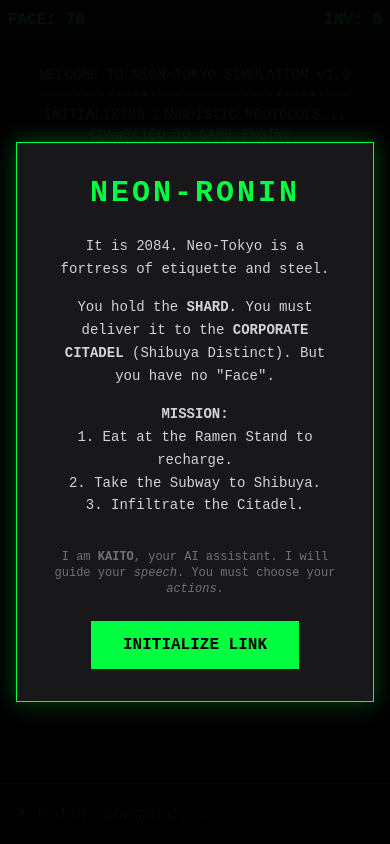
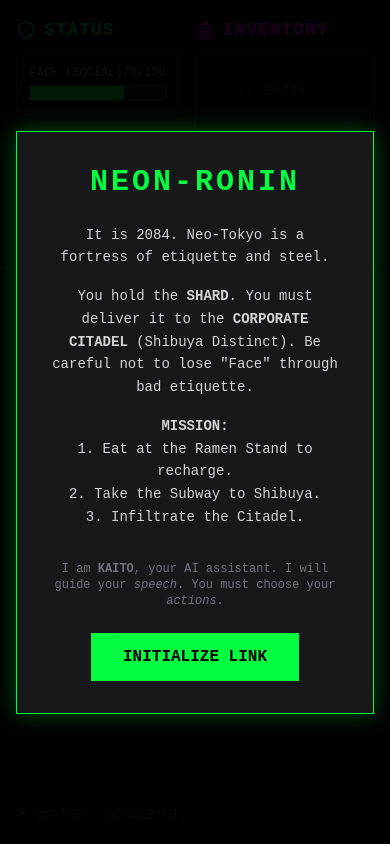
Before and after one commit to Julez071/NeonRonin, a React (Vite) app: page / in a window 390 px wide. Built offline with nearby package versions, Linux system fonts and the light colour scheme.

Commit message:
Update mobile UI

```diff
--- a/src/App.tsx
+++ b/src/App.tsx
@@ -74,7 +74,8 @@ function App() {
   };
 
   return (
-    <div className="flex h-screen w-screen bg-terminal-bg text-neon-green overflow-hidden relative">
+
+    <div className="flex flex-col md:flex-row h-[100dvh] w-screen bg-terminal-bg text-neon-green overflow-hidden relative">
       {/* Intro Overlay */}
       {showIntro && (
         <div className="absolute inset-0 z-50 bg-black/90 flex items-center justify-center p-4">
@@ -82,7 +83,7 @@ function App() {
             <h1 className="text-3xl font-bold tracking-widest text-neon-green glitch-effect">NEON-RONIN</h1>
             <div className="text-zinc-300 space-y-4 font-mono text-sm leading-relaxed">
               <p>It is 2084. Neo-Tokyo is a fortress of etiquette and steel.</p>
-              <p>You hold the <strong>SHARD</strong>. You must deliver it to the <strong>CORPORATE CITADEL</strong> (Shibuya Distinct). But you have no "Face".</p>
+              <p>You hold the <strong>SHARD</strong>. You must deliver it to the <strong>CORPORATE CITADEL</strong> (Shibuya Distinct). Be careful not to lose "Face" through bad etiquette.</p>
               <p><strong>MISSION:</strong><br />1. Eat at the Ramen Stand to recharge.<br />2. Take the Subway to Shibuya.<br />3. Infiltrate the Citadel.</p>
               <p className="text-xs text-zinc-500 pt-4">I am <strong>KAITO</strong>, your AI assistant. I will guide your <em>speech</em>. You must choose your <em>actions</em>.</p>
             </div>
@@ -96,19 +97,11 @@ function App() {
         </div>
       )}
 
-      {/* Sidebar */}
-      <div className="hidden md:block h-full">
-        <StatusPanel face={face} inventory={inventory} />
-      </div>
+      {/* Status Panel (Responsive: Top on mobile, Side on desktop) */}
+      <StatusPanel face={face} inventory={inventory} />
 
       {/* Main Area */}
-      <div className="flex-1 flex flex-col h-full relative">
-        {/* Mobile Header (Face only?) */}
-        <div className="md:hidden p-2 border-b border-zinc-800 bg-zinc-900 flex justify-between">
-          <span>FACE: {face}</span>
-          <span>INV: {inventory.length}</span>
-        </div>
-
+      <div className="flex-1 flex flex-col min-h-0 relative">
         <TerminalWindow history={history} />
 
         <InputConsole
--- a/src/components/StatusPanel.tsx
+++ b/src/components/StatusPanel.tsx
@@ -10,7 +10,7 @@ export const StatusPanel: React.FC<StatusPanelProps> = ({ face, inventory }) =>
     const isLowFace = face < 30;
 
     return (
-        <div className="w-64 border-r border-none md:border-r md:border-zinc-800 bg-zinc-900/50 p-4 flex flex-col gap-6 h-full overflow-y-auto font-mono">
+        <div className="w-full md:w-64 border-b md:border-b-0 md:border-r border-zinc-800 bg-zinc-900/50 p-4 flex flex-row md:flex-col gap-4 md:gap-6 h-auto md:h-full overflow-y-auto font-mono text-sm md:text-base">
             {/* Face / Health Section */}
             <div className="space-y-2">
                 <div className="flex items-center gap-2 text-neon-green mb-2">
```
